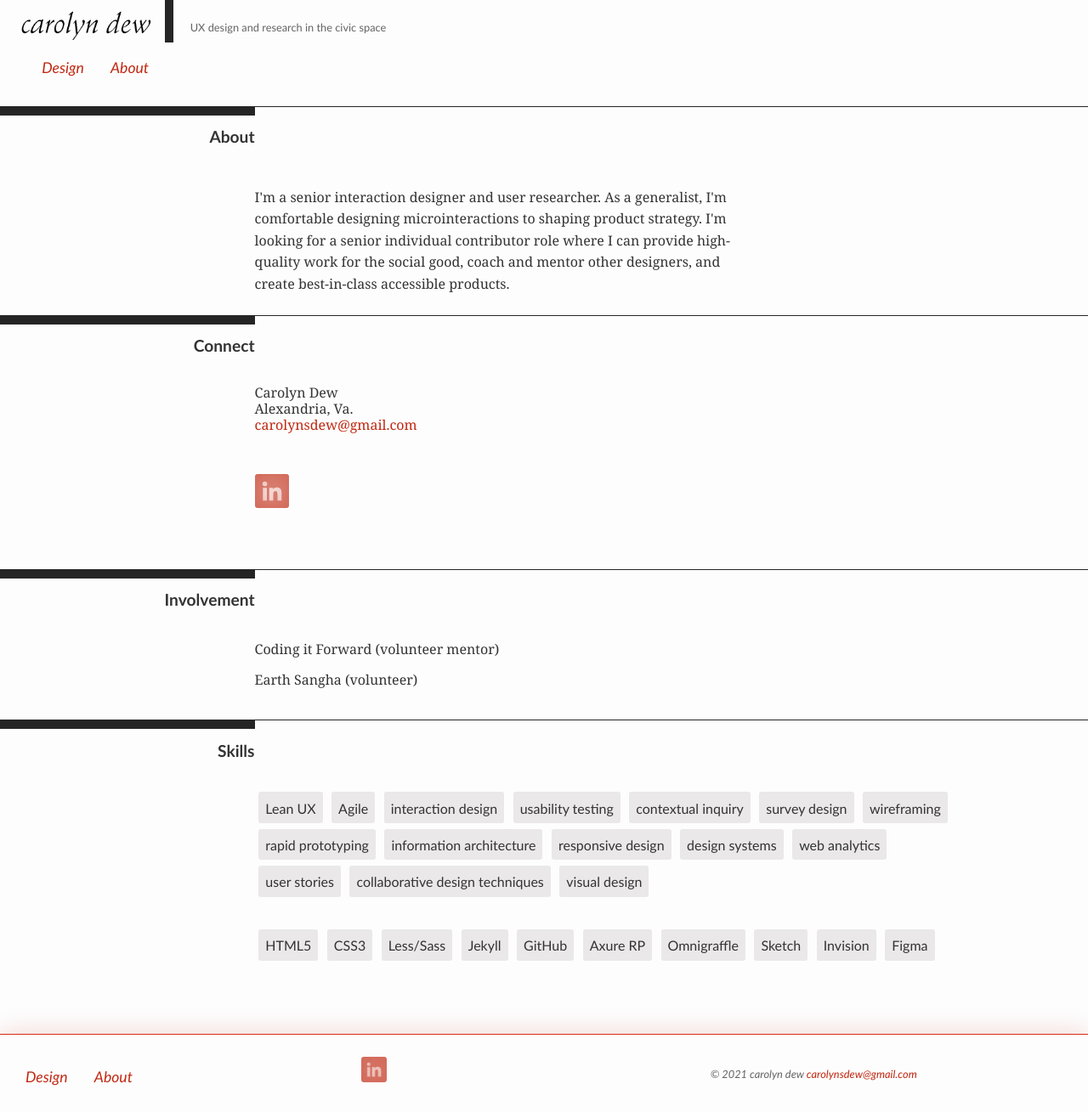
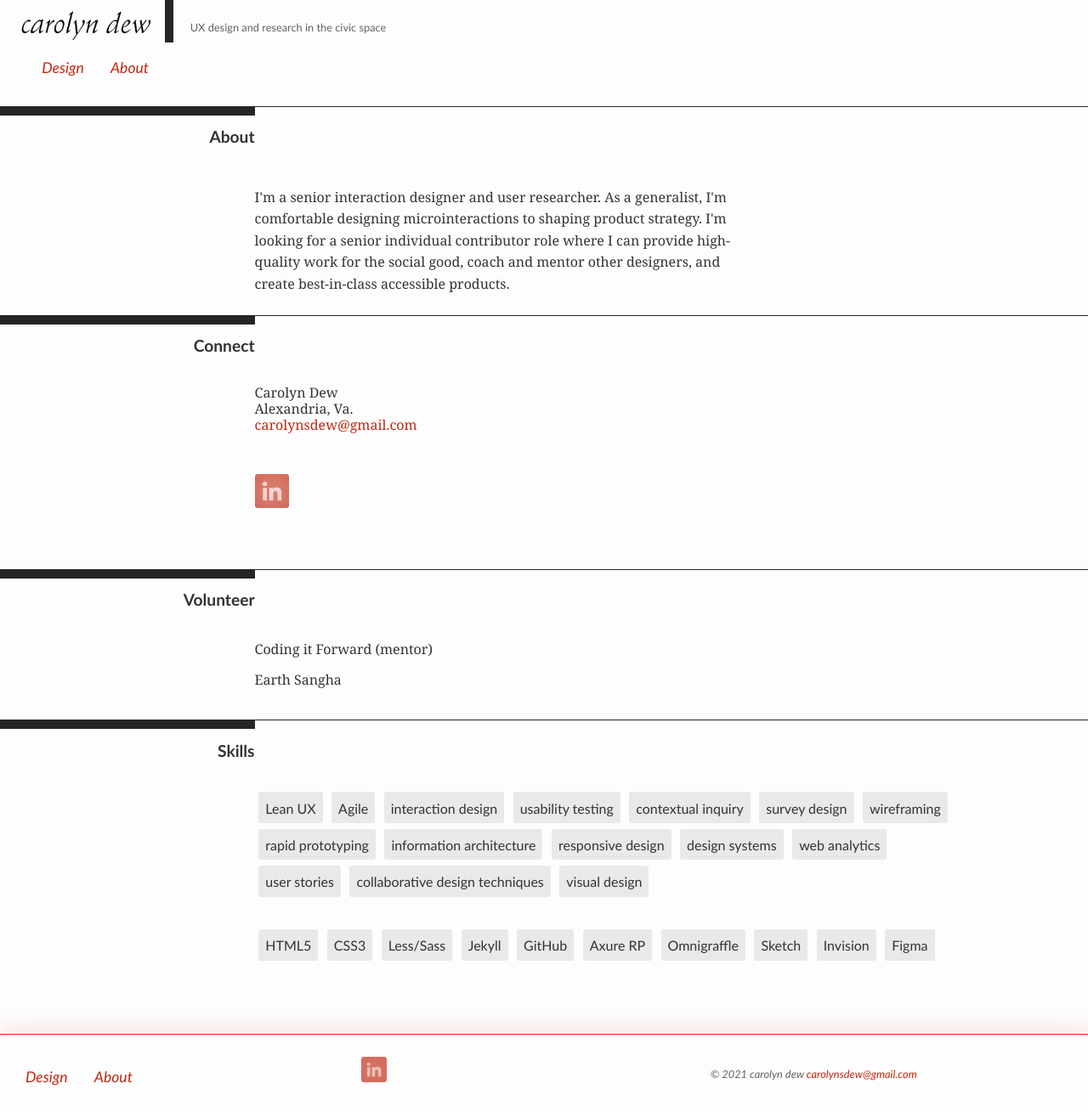
Before and after one commit to carodew/carodew.github.io, a Jekyll site: the page built from about.md, in a window 1280 px wide. Shown: the whole page at 85% size. Built offline with Jekyll 4.4.1, drawn with Linux system fonts in a browser that asks for light colours.

Commit message:
remove virtual hearings page, tweak about page

```diff
--- a/about.md
+++ b/about.md
@@ -38,12 +38,12 @@ I'm looking for a senior individual contributor role where I can provide high-qu
 
 <section class="resume">
 	<div class="section-label">
-		<h2>Involvement</h2>
+		<h2>Volunteer</h2>
 	</div>
 	<div class="section-content">
 	<ul class="unstyled">
-		<li>Coding it Forward (volunteer mentor)</li>
-		<li>Earth Sangha (volunteer)</li>
+		<li>Coding it Forward (mentor)</li>
+		<li>Earth Sangha</li>
 	</ul>
 	</div>
 </section>
```
Also changed, not shown: _drafts/2014-01-01-Nava-Caseflow-schedule-virtual-hearings.md (renamed from _posts/projects/ux/2014-01-01-Nava-Caseflow-schedule-virtual-hearings.md, +3 -3 lines).
